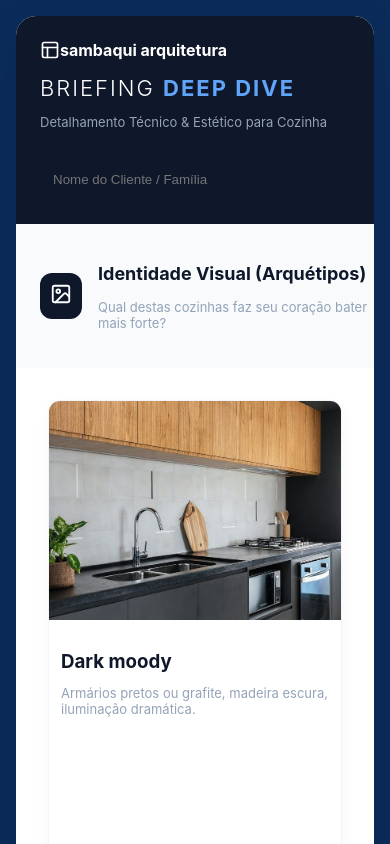
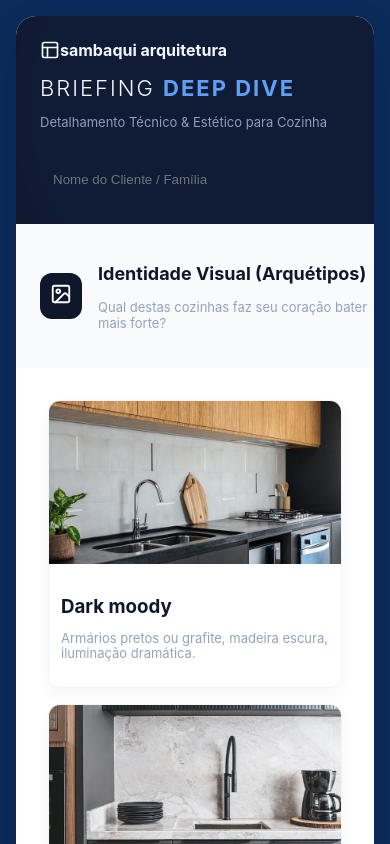
Before and after one commit to VictorBury-HTK/Briefing, a React (Vite) app: page / in a window 390 px wide. Shown: the top 844 px of the page. Built offline with nearby package versions, Linux system fonts and the light colour scheme.

Commit message:
Add visual overlay, hover scale, badge animation, decorative header circle; footer: print + JSON; fix mobile spacing

```diff
--- a/src/DeepDiveBriefing.jsx
+++ b/src/DeepDiveBriefing.jsx
@@ -135,7 +135,8 @@ export default function DeepDiveBriefing() {
   return (
     <div className="app-wrapper">
       <div className="content-container">
-        <header className="header-content">
+        <header className="header-content" style={{position: 'relative', overflow: 'hidden'}}>
+          <div className="header-decorative-circle" />
           <div className="header-top">
             <div>
               <div className="flex items-center gap-2 mb-2 text-blue-400">
@@ -155,10 +156,11 @@ export default function DeepDiveBriefing() {
           <div className="visual-grid">
             {styles.map((style) => (
               <div key={style.id} className={`visual-card ${formData.estiloVisual === style.id ? 'selected' : ''}`} onClick={() => setFormData({...formData, estiloVisual: style.id})}>
-                <div className="visual-img-container">
-                  <img className="visual-img" src={style.img} alt={style.title} />
-                  {formData.estiloVisual === style.id && <div style={{position:'absolute', top:12, right:12, background:'#2563eb', color:'#fff', padding:6, borderRadius:999}}><Check size={18} color="#fff" /></div>}
-                </div>
+                  <div className="visual-img-container">
+                    <img className="visual-img" src={style.img} alt={style.title} />
+                    <div className="visual-overlay" />
+                    {formData.estiloVisual === style.id && <div style={{position:'absolute', top:12, right:12, background:'#2563eb', color:'#fff', padding:6, borderRadius:999}} className="badge-bounce"><Check size={18} color="#fff" /></div>}
+                  </div>
                 <div style={{padding:12}}>
                   <h3 style={{fontWeight:700, marginBottom:6}} className="text-slate-900">{style.title}</h3>
                   <p className="text-slate-400" style={{fontSize:13, lineHeight:1.2}}>{style.desc}</p>
@@ -230,10 +232,15 @@ export default function DeepDiveBriefing() {
         </Section>
 
         <div className="footer-actions">
-          <button onClick={downloadJSON} disabled={!isFormValid()} className="primary-btn" style={{background:isFormValid() ? '#059669' : '#9ca3af'}}>
-            <Save size={18} /> Finalizar e Gerar PDF
-          </button>
-          <p style={{marginTop:12, fontSize:12}} className="text-slate-400">Preencha todos os campos antes de gerar o PDF.</p>
+          <div style={{display:'flex', justifyContent:'center', gap:12, flexWrap:'wrap'}}>
+            <button onClick={() => window.print()} disabled={!isFormValid()} className="primary-btn" style={{background:isFormValid() ? '#0f172a' : '#9ca3af'}}>
+              <Printer size={18} /> Imprimir / Gerar PDF
+            </button>
+            <button onClick={downloadJSON} disabled={!isFormValid()} className="primary-btn" style={{background:isFormValid() ? '#059669' : '#9ca3af'}}>
+              <Save size={18} /> Baixar JSON
+            </button>
+          </div>
+          <p style={{marginTop:12, fontSize:12}} className="text-slate-400">Preencha todos os campos antes de gerar o PDF ou exportar os dados.</p>
         </div>
 
       </div>
--- a/src/styles.css
+++ b/src/styles.css
@@ -119,6 +119,29 @@ img { display:block; }
 .visual-img-container { position: relative; padding-top: 75%; }
 .visual-img { position: absolute; inset: 0; width: 100%; height: 100%; object-fit: cover; }
 
+/* Hover scale and overlay */
+.visual-card .visual-img { transition: transform 0.7s ease; transform-origin: center; }
+.visual-card:hover .visual-img { transform: scale(1.06); }
+.visual-card .visual-overlay { position:absolute; inset:0; background: linear-gradient(to top, rgba(0,0,0,0.6), rgba(0,0,0,0.15) 40%, rgba(0,0,0,0)); opacity:0; transition: opacity .25s ease; }
+.visual-card:hover .visual-overlay, .visual-card.selected .visual-overlay { opacity:1; }
+
+/* Badge animation */
+.badge-bounce { animation: badgePop .9s cubic-bezier(.2,.9,.3,1); }
+@keyframes badgePop { 0% { transform: translateY(-6px) scale(.9); opacity:0 } 60% { transform: translateY(0) scale(1.05); opacity:1 } 100% { transform: translateY(0) scale(1); opacity:1 } }
+
+/* Decorative header circle (like base) */
+.header-decorative-circle { position:absolute; right:-120px; top:-160px; width:500px; height:500px; background: rgba(37,99,235,0.06); border-radius:50%; filter: blur(28px); pointer-events:none; z-index:0 }
+
+/* Fix mobile visual card spacing: reduce min-height and avoid large empty space */
+@media (max-width: 480px) {
+  .visual-card { min-height: auto; }
+  .visual-img-container { padding-top:56%; }
+}
+
+/* Header title overflow fix - allow wrapping and avoid horizontal overflow */
+.header-title { white-space: normal; word-break: break-word; }
+
+
 @media (min-width: 768px) {
   .app-wrapper { padding: 2rem; }
   .header-content { padding: 2rem; }
```
